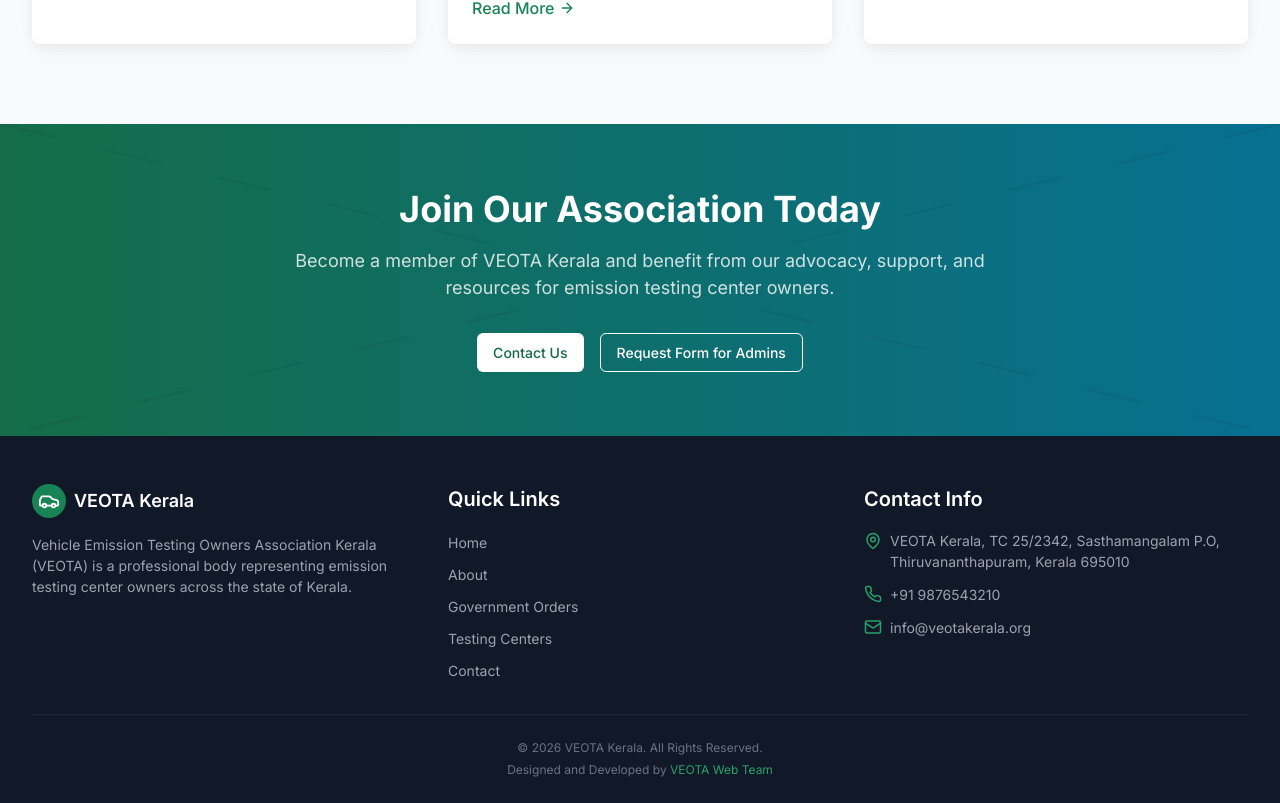
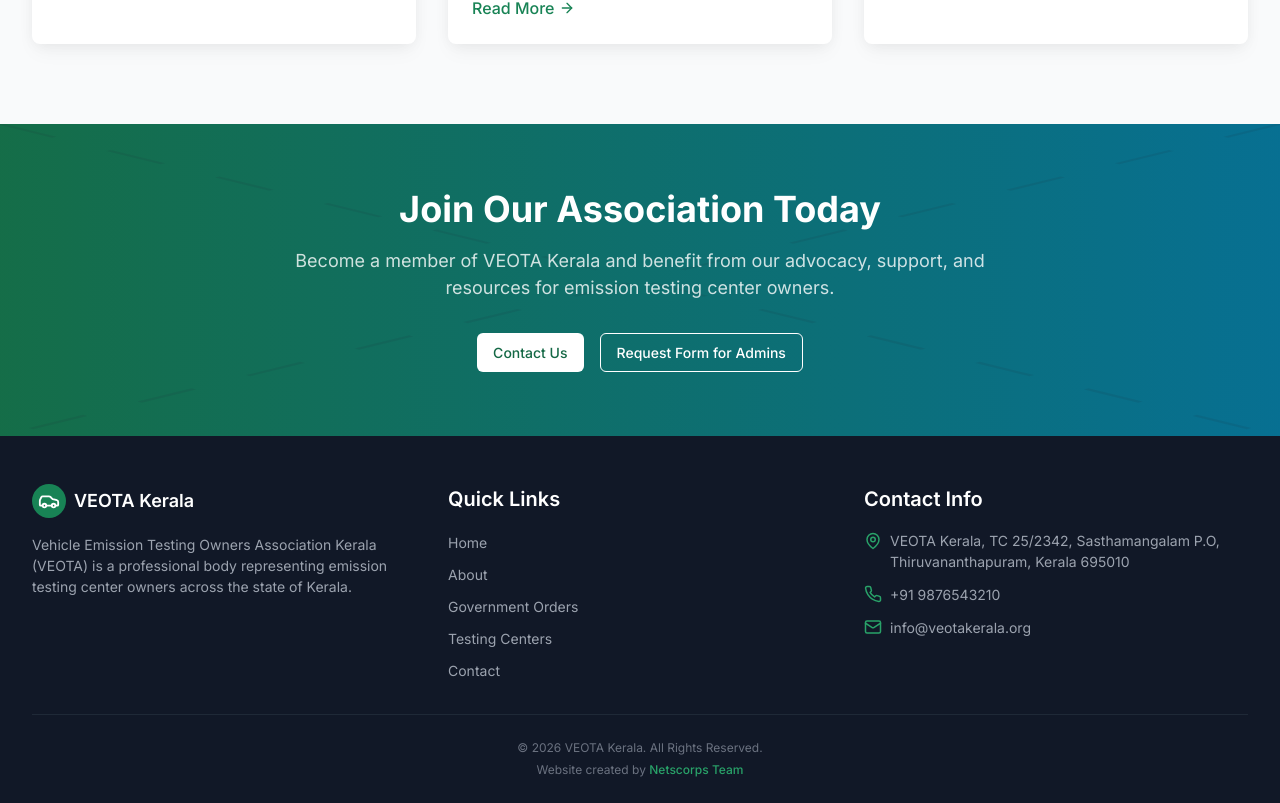
Before and after one commit to shibinnakam/pollutioncenter, a React (Vite) app: page / in a window 1280 px wide. Shown: the part 2931-3734 px from the top of the page. Built offline with nearby package versions, Linux system fonts and the light colour scheme; a web font is replaced by a local one.

Commit message:
Update footer with Netscorps website link

```diff
--- a/src/components/layout/Footer.tsx
+++ b/src/components/layout/Footer.tsx
@@ -84,7 +84,15 @@ const Footer: React.FC = () => {
         <div className="pt-6 border-t border-neutral-800 text-center text-xs text-neutral-500">
           <p>© {currentYear} VEOTA Kerala. {t('footer.rights')}.</p>
           <p className="mt-1">
-            {t('footer.designed')} <span className="text-primary-500">VEOTA Web Team</span>
+            {t('footer.designed')}{' '}
+            <a
+              href="https://netscorps.website/"
+              target="_blank"
+              rel="noopener noreferrer"
+              className="text-primary-500 hover:text-primary-400 hover:underline transition-colors font-medium"
+            >
+              Netscorps Team
+            </a>
           </p>
         </div>
       </div>
--- a/src/i18n/locales/en.ts
+++ b/src/i18n/locales/en.ts
@@ -109,5 +109,5 @@ export default {
   'footer.links': 'Quick Links',
   'footer.contact': 'Contact Info',
   'footer.rights': 'All Rights Reserved',
-  'footer.designed': 'Designed and Developed by',
+  'footer.designed': 'Website created by',
 }
--- a/src/i18n/locales/ml.ts
+++ b/src/i18n/locales/ml.ts
@@ -110,5 +110,5 @@ export default {
   'footer.links': 'പ്രധാന ലിങ്കുകൾ',
   'footer.contact': 'ബന്ധപ്പെടാനുള്ള വിവരങ്ങൾ',
   'footer.rights': 'എല്ലാ അവകാശങ്ങളും നിക്ഷിപ്തം',
-  'footer.designed': 'രൂപകൽപ്പന ചെയ്തത്'
+  'footer.designed': 'വെബ്സൈറ്റ് നിർമ്മിച്ചത്'
 }
```
